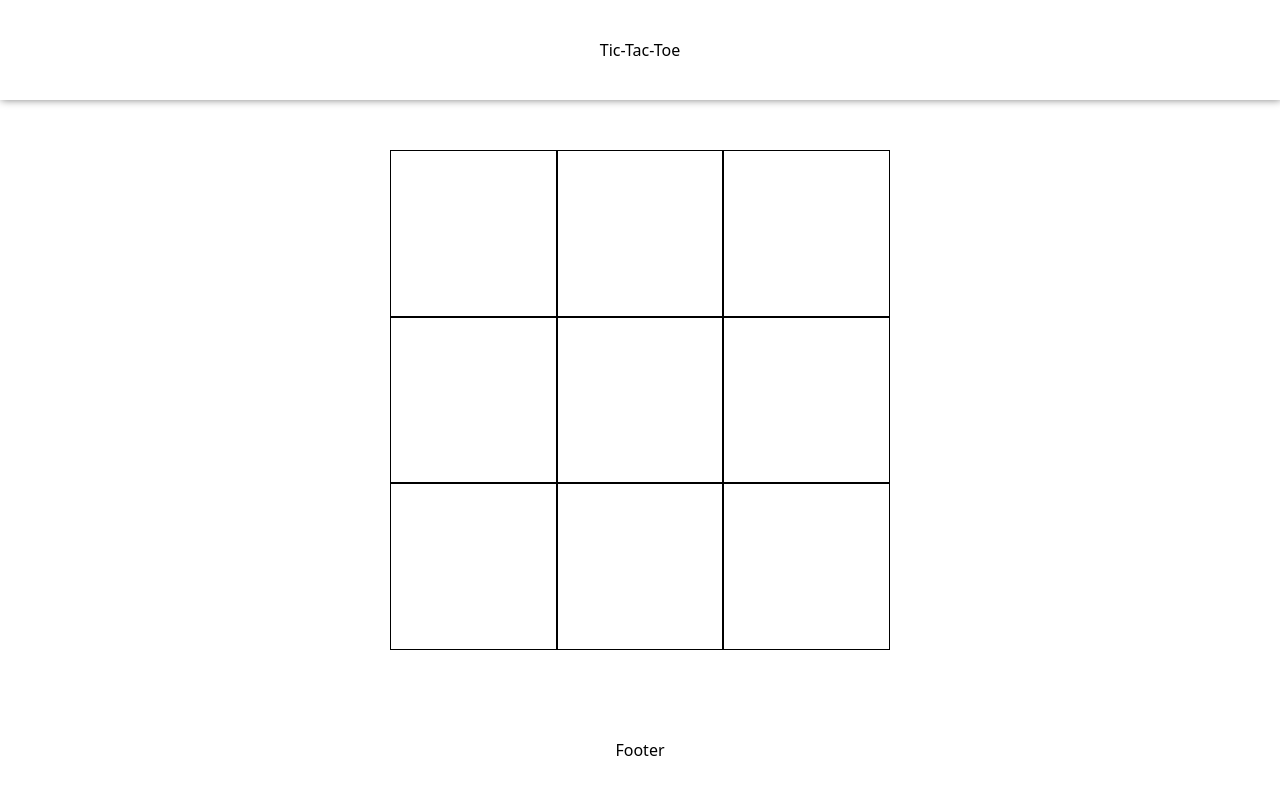
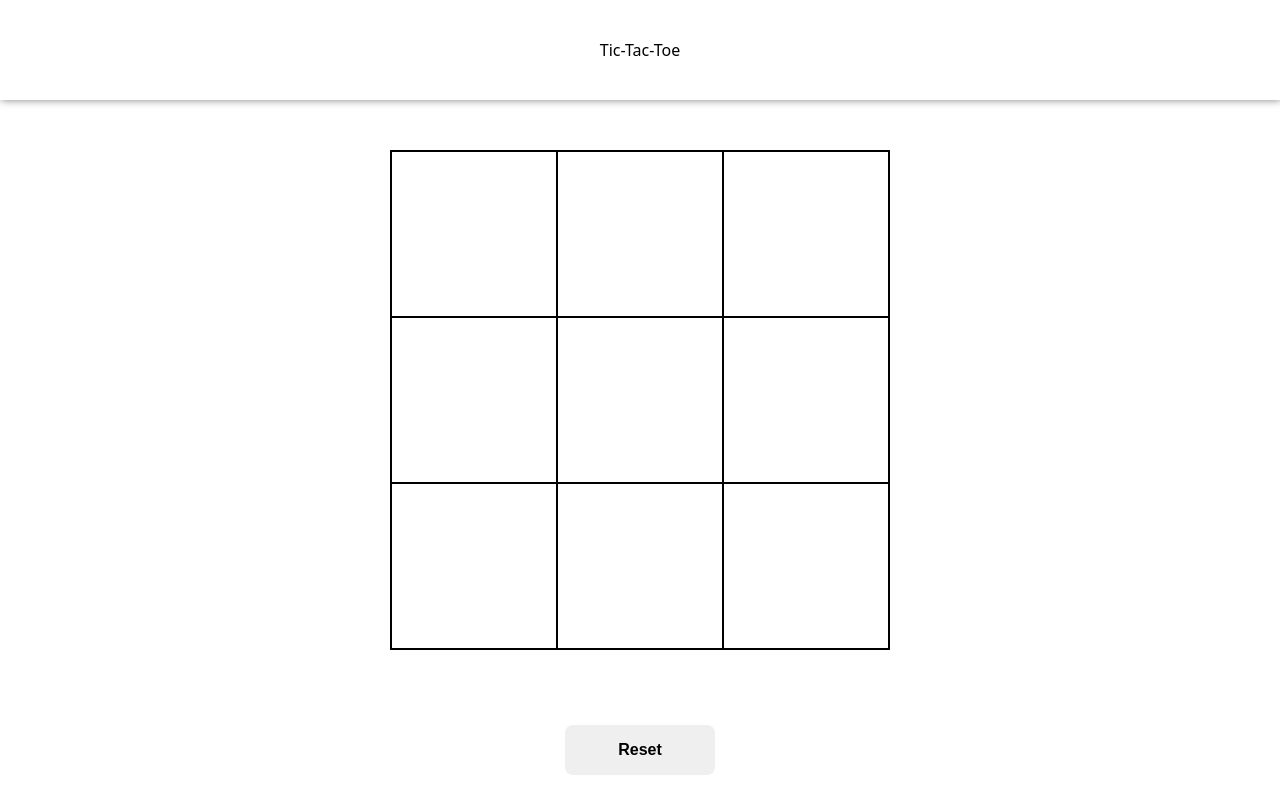
Before and after one commit to dimzles/tic-tac-toe, a plain HTML site: page index.html in a window 1280 px wide. Drawn offline with Linux system fonts and the light colour scheme.

Commit message:
Add reset btn

```diff
--- a/index.html
+++ b/index.html
@@ -23,6 +23,8 @@
             <div class="card" id="card" data-index="8"></div>
         </div>
     </div>
-    <div class="footer">Footer</div>
+    <div class="reset">
+        <button class="resetBtn">Reset</button>
+    </div>
 </body>
 </html>
--- a/style.css
+++ b/style.css
@@ -42,15 +42,28 @@ body {
     display: flex;
     justify-content: center;
     align-items: center;
-    outline: 1px solid black;
+    border: 1px solid black;
     font-weight: bold;
     font-size: 32px;
 }
 
-.footer {
+.reset {
     display: flex;
     flex-shrink: 0;
     height: 100px;
     justify-content: center;
     align-items: center;
 }
+
+.resetBtn {
+    height: 50px;
+    width: 150px;
+    border-radius: 8px;
+    border-style: none;
+    font-weight: bold;
+    font-size: 16px;
+}
+
+.resetBtn:hover {
+    background-color: lightgray;
+}
```
